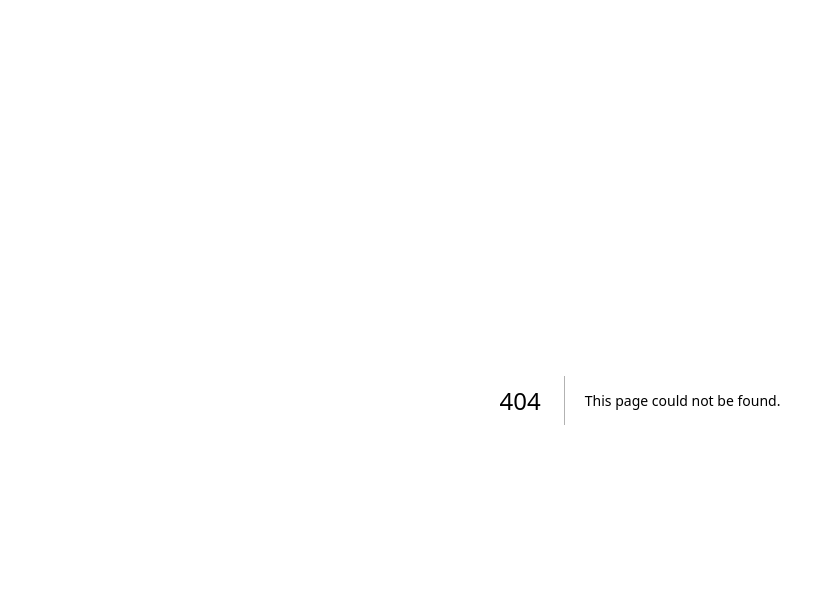
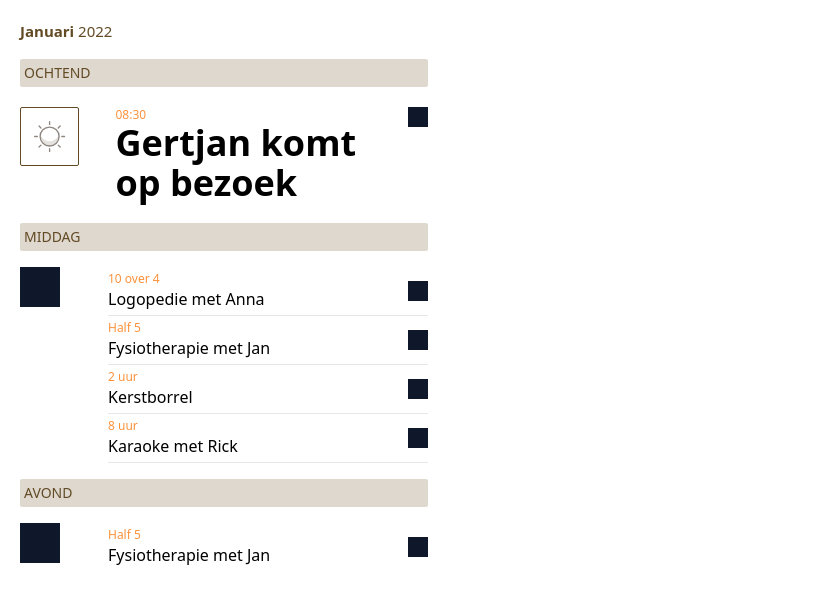
Before and after one commit to arjenblokzijl/memoriam, a Next.js app: page /components/Agenda in a window 1280 px wide. Before the commit this address had no page. Shown: the top 604 px of the page, without its empty margins (0-825 px from the left). Built offline with nearby package versions, Linux system fonts and the light colour scheme.

Commit message:
Added component agenda

```diff
--- /dev/null
+++ b/pages/components/Agenda.js
@@ -0,0 +1,109 @@
+import Sun from "../../svg/sun.svg";
+import Link from "next/link";
+
+export default function Agenda() {
+  return (
+    <div className="w-full max-w-md p-5 bg-white">
+      <h1 className="pb-4 font-montserrat text-[15px] text-brown-200">
+        {" "}
+        <span className="font-extrabold">Januari</span> 2022{" "}
+      </h1>
+
+      <article>
+        <h2 className="p-1 text-sm uppercase rounded-sm bg-brown-100 font-montserrat text-brown-200">
+          {" "}
+          Ochtend{" "}
+        </h2>
+
+        <div className="flex flex-row items-start justify-between py-5">
+          <div className="flex items-center p-3 border rounded-sm border-brown-200">
+            <Sun />
+          </div>
+
+          <div className="w-64">
+            <h2 className="text-xs text-left text-orange-400"> 08:30 </h2>
+            <p className="text-4xl font-bold text-left">
+              Gertjan komt op bezoek
+            </p>
+          </div>
+
+          <div className="w-5 h-5 bg-slate-900"></div>
+        </div>
+      </article>
+
+      <article>
+        <h2 className="p-1 text-sm uppercase rounded-sm bg-brown-100 font-montserrat text-brown-200">
+          {" "}
+          Middag{" "}
+        </h2>
+
+        <div className="flex flex-row items-start justify-between py-4">
+          <div className="w-10 h-10 bg-slate-900"></div>
+
+          <div className="flex-col">
+            <div className="flex items-center justify-between border-b border-solid">
+              <div className="flex flex-col py-1">
+                <h2 className="text-xs text-left text-orange-400 ">
+                  {" "}
+                  10 over 4{" "}
+                </h2>
+                <p className="text-left text-md">Logopedie met Anna</p>
+              </div>
+
+              <div className="w-5 h-5 bg-slate-900"></div>
+            </div>
+
+            <div className="flex items-center justify-between border-b border-solid">
+              <div className="flex flex-col py-1">
+                <h2 className="text-xs text-left text-orange-400"> Half 5 </h2>
+                <p className="text-left text-md">Fysiotherapie met Jan</p>
+              </div>
+
+              <div className="w-5 h-5 bg-slate-900"></div>
+            </div>
+
+            <div className="flex items-center justify-between border-b border-solid w-80">
+              <div className="flex flex-col py-1">
+                <h2 className="text-xs text-left text-orange-400"> 2 uur </h2>
+                <p className="text-left text-md">Kerstborrel</p>
+              </div>
+
+              <div className="w-5 h-5 bg-slate-900"></div>
+            </div>
+
+            <div className="flex items-center justify-between border-b border-solid w-80">
+              <div className="flex flex-col py-1">
+                <h2 className="text-xs text-left text-orange-400"> 8 uur </h2>
+                <p className="text-left text-md">Karaoke met Rick</p>
+              </div>
+
+              <div className="w-5 h-5 bg-slate-900"></div>
+            </div>
+          </div>
+        </div>
+      </article>
+
+      <article>
+        <h2 className="p-1 text-sm uppercase rounded-sm bg-brown-100 font-montserrat text-brown-200">
+          {" "}
+          Avond{" "}
+        </h2>
+
+        <div className="flex flex-row items-start justify-between py-4">
+          <div className="w-10 h-10 bg-slate-900"></div>
+
+          <div className="flex-col">
+            <div className="flex items-center justify-between w-80">
+              <div className="flex flex-col py-1">
+                <h2 className="text-xs text-left text-orange-400 "> Half 5 </h2>
+                <p className="text-left text-md">Fysiotherapie met Jan</p>
+              </div>
+
+              <div className="w-5 h-5 bg-slate-900"></div>
+            </div>
+          </div>
+        </div>
+      </article>
+    </div>
+  );
+}
--- a/styles/globals.css
+++ b/styles/globals.css
@@ -531,6 +531,14 @@ video {
   height: 1.25rem;
 }
 
+.h-12{
+  height: 3rem;
+}
+
+.h-20{
+  height: 5rem;
+}
+
 .min-h-screen{
   min-height: 100vh;
 }
@@ -557,6 +565,18 @@ video {
 
 .w-screen{
   width: 100vw;
+}
+
+.w-40{
+  width: 10rem;
+}
+
+.w-12{
+  width: 3rem;
+}
+
+.w-20{
+  width: 5rem;
 }
 
 .max-w-md{
@@ -587,12 +607,39 @@ video {
   justify-content: space-between;
 }
 
+.rounded-sm{
+  border-radius: 0.125rem;
+}
+
+.border-2{
+  border-width: 2px;
+}
+
+.border{
+  border-width: 1px;
+}
+
 .border-b{
   border-bottom-width: 1px;
 }
 
 .border-solid{
   border-style: solid;
+}
+
+.border-slate-50{
+  --tw-border-opacity: 1;
+  border-color: rgb(248 250 252 / var(--tw-border-opacity));
+}
+
+.border-red-500{
+  --tw-border-opacity: 1;
+  border-color: rgb(239 68 68 / var(--tw-border-opacity));
+}
+
+.border-brown-200{
+  --tw-border-opacity: 1;
+  border-color: rgb(98 74 36 / var(--tw-border-opacity));
 }
 
 .bg-slate-100{
@@ -620,12 +667,36 @@ video {
   background-color: rgb(226 232 240 / var(--tw-bg-opacity));
 }
 
+.bg-\[length\:200px_100px\]{
+  background-size: 200px 100px;
+}
+
 .p-5{
   padding: 1.25rem;
 }
 
 .p-1{
   padding: 0.25rem;
+}
+
+.p-7{
+  padding: 1.75rem;
+}
+
+.p-12{
+  padding: 3rem;
+}
+
+.p-6{
+  padding: 1.5rem;
+}
+
+.p-3{
+  padding: 0.75rem;
+}
+
+.p-2{
+  padding: 0.5rem;
 }
 
 .py-5{
@@ -655,10 +726,6 @@ video {
   font-family: Domine,serif;
 }
 
-.font-montserrat{
-  font-family: Montserrat,sans-serif;
-}
-
 .text-\[15px\]{
   font-size: 15px;
 }
@@ -676,6 +743,11 @@ video {
 .text-4xl{
   font-size: 2.25rem;
   line-height: 2.5rem;
+}
+
+.text-lg{
+  font-size: 1.125rem;
+  line-height: 1.75rem;
 }
 
 .font-extrabold{
--- a/tailwind.config.js
+++ b/tailwind.config.js
@@ -4,7 +4,7 @@ module.exports = {
   theme: {
     fontFamily: {
       domine: 'Domine,serif',
-      montserrat: 'Montserrat,sans-serif'
+      montserrat500: 'Montserrat,sans-serif'
     },
     extend: {
       colors: {
```
Also changed, not shown: pages/agenda.js (+5 -114 lines), svg/sun.svg, 1 other file (tests, documents, lock files or other folders).
